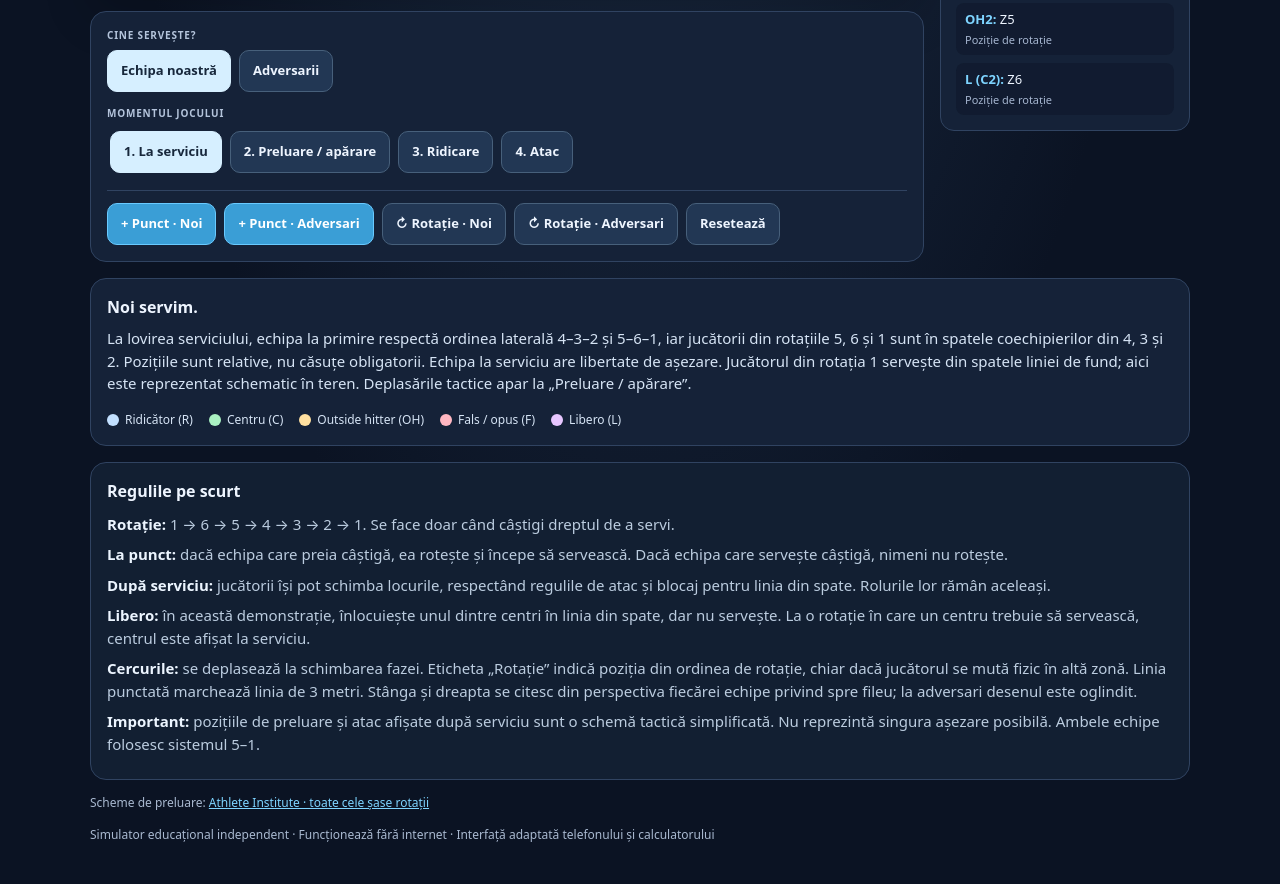
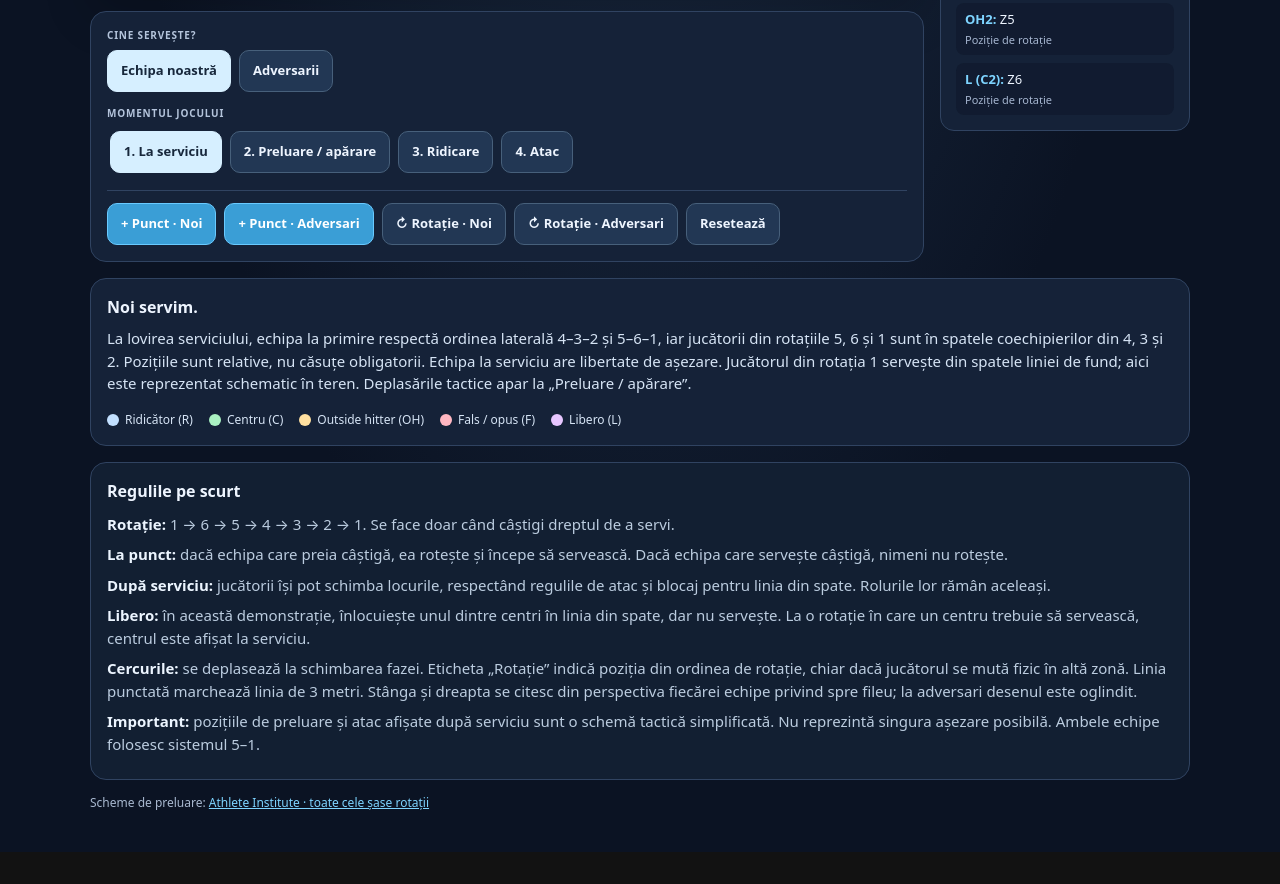
Before and after one commit to M35Alex/volei, a plain HTML site: page index.html in a window 1280 px wide. Shown: the part 948-1832 px from the top of the page. After the commit the page ends 1800 px from the top, so only its background shows below. Drawn offline with Linux system fonts and the light colour scheme.

Commit message:
Remove simulator promotional footer text

```diff
--- a/index.html
+++ b/index.html
@@ -129,7 +129,6 @@ button:focus-visible{outline:3px solid #a8e4ff;outline-offset:3px}
 <section class="summary" aria-live="polite"><p class="event" id="event">Echipa noastră servește.</p><p class="explain" id="explain"></p><div class="legend"><span><i class="dot" style="background:#c2e0ff"></i>Ridicător (R)</span><span><i class="dot" style="background:#aaf1c2"></i>Centru (C)</span><span><i class="dot" style="background:#ffe0a0"></i>Outside hitter (OH)</span><span><i class="dot" style="background:#ffb7c2"></i>Fals / opus (F)</span><span><i class="dot" style="background:#e7c6ff"></i>Libero (L)</span></div></section>
 <section class="information"><h2>Regulile pe scurt</h2><p><strong>Rotație:</strong> 1 → 6 → 5 → 4 → 3 → 2 → 1. Se face doar când câștigi dreptul de a servi.</p><p><strong>La punct:</strong> dacă echipa care preia câștigă, ea rotește și începe să servească. Dacă echipa care servește câștigă, nimeni nu rotește.</p><p><strong>După serviciu:</strong> jucătorii își pot schimba locurile, respectând regulile de atac și blocaj pentru linia din spate. Rolurile lor rămân aceleași.</p><p><strong>Libero:</strong> în această demonstrație, înlocuiește unul dintre centri în linia din spate, dar nu servește. La o rotație în care un centru trebuie să servească, centrul este afișat la serviciu.</p><p><strong>Cercurile:</strong> se deplasează la schimbarea fazei. Eticheta „Rotație” indică poziția din ordinea de rotație, chiar dacă jucătorul se mută fizic în altă zonă. Linia punctată marchează linia de 3 metri. Stânga și dreapta se citesc din perspectiva fiecărei echipe privind spre fileu; la adversari desenul este oglindit.</p><p><strong>Important:</strong> pozițiile de preluare și atac afișate după serviciu sunt o schemă tactică simplificată. Nu reprezintă singura așezare posibilă. Ambele echipe folosesc sistemul 5–1.</p></section>
 <p class="tiny">Scheme de preluare: <a href="https://www.athleteinstitute.ca/blog/5-1-volleyball-rotation-how-it-works" target="_blank" rel="noopener noreferrer" style="color:var(--accent)">Athlete Institute · toate cele șase rotații</a></p>
-<p class="tiny">Simulator educațional independent · Funcționează fără internet · Interfață adaptată telefonului și calculatorului</p>
 </main>
 <script>
 (()=>{'use strict';
```
